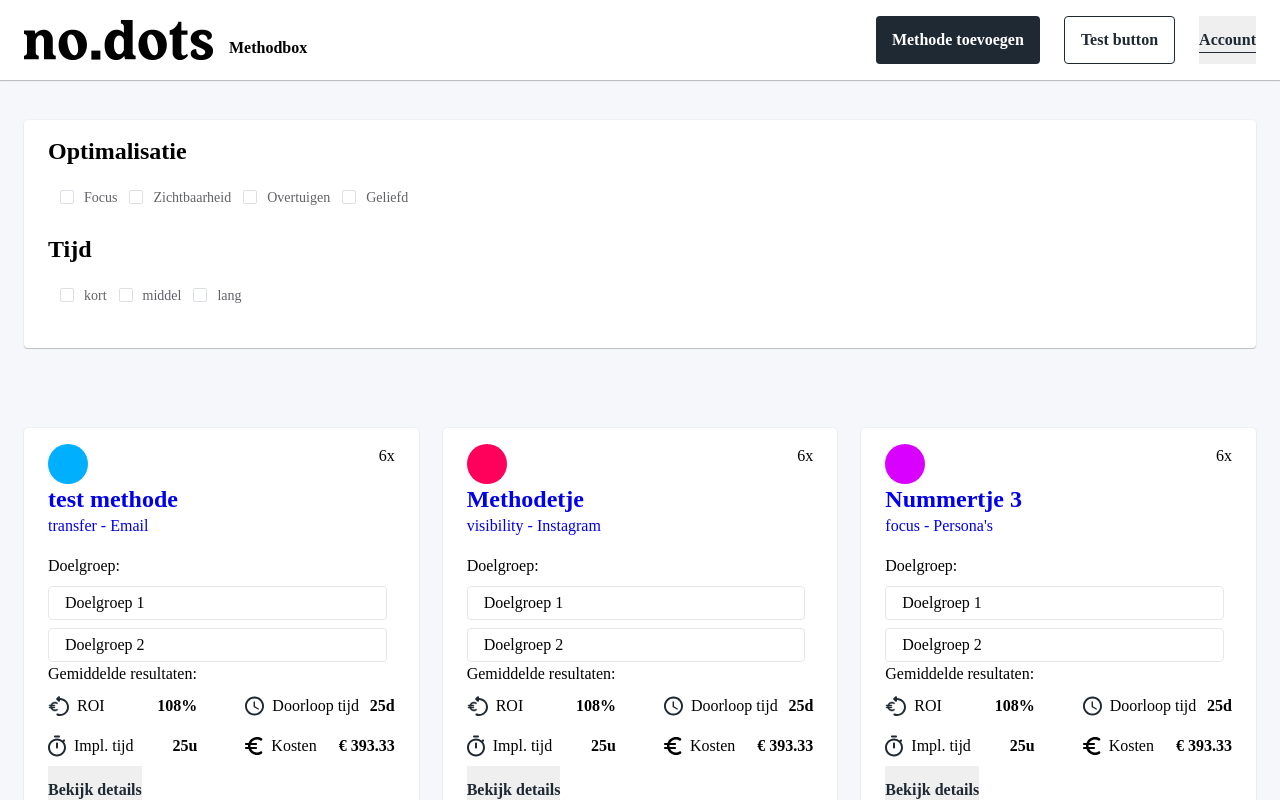
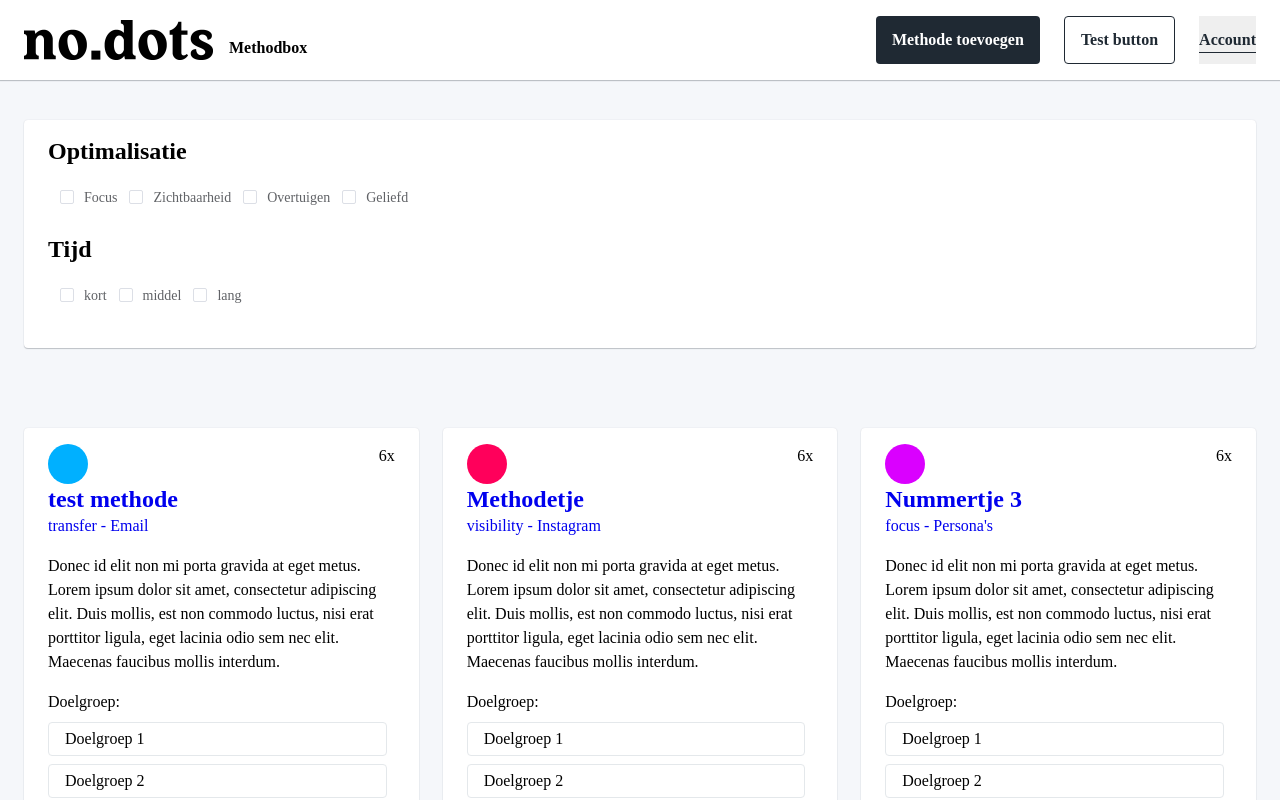
Before and after one commit to Aylin-Nederlof/Methodbox, a Vue app: page /#/ in a window 1280 px wide. Shown: the top 800 px of the page. Built offline with nearby package versions, Linux system fonts and the light colour scheme.

Commit message:
Update MethodCards.vue

```diff
--- a/src/components/MethodCards.vue
+++ b/src/components/MethodCards.vue
@@ -18,7 +18,7 @@
         </el-row>
         <el-row>
           <div class="section">
-            <p>{{methodData.discription}}</p>
+            <p>{{methodData.intro}}</p>
           </div>
         </el-row>
         <el-row class="section">
@@ -61,7 +61,7 @@
           </el-row>
           </el-row>
           <el-row class="section">
-            <router-link :to="{ name: 'DetailView', params: { methode: methodData }}"><thirdCTA>Bekijk details</thirdCTA></router-link>
+            <router-link :to="{ name: 'DetailView', params: { methodeNaam: methodData.title, methode: methodData }}"><thirdCTA>Bekijk details</thirdCTA></router-link>
 
             <!-- <router-link to="/DetailView"><thirdCTA>Bekijk details</thirdCTA></router-link>              -->
 
```
